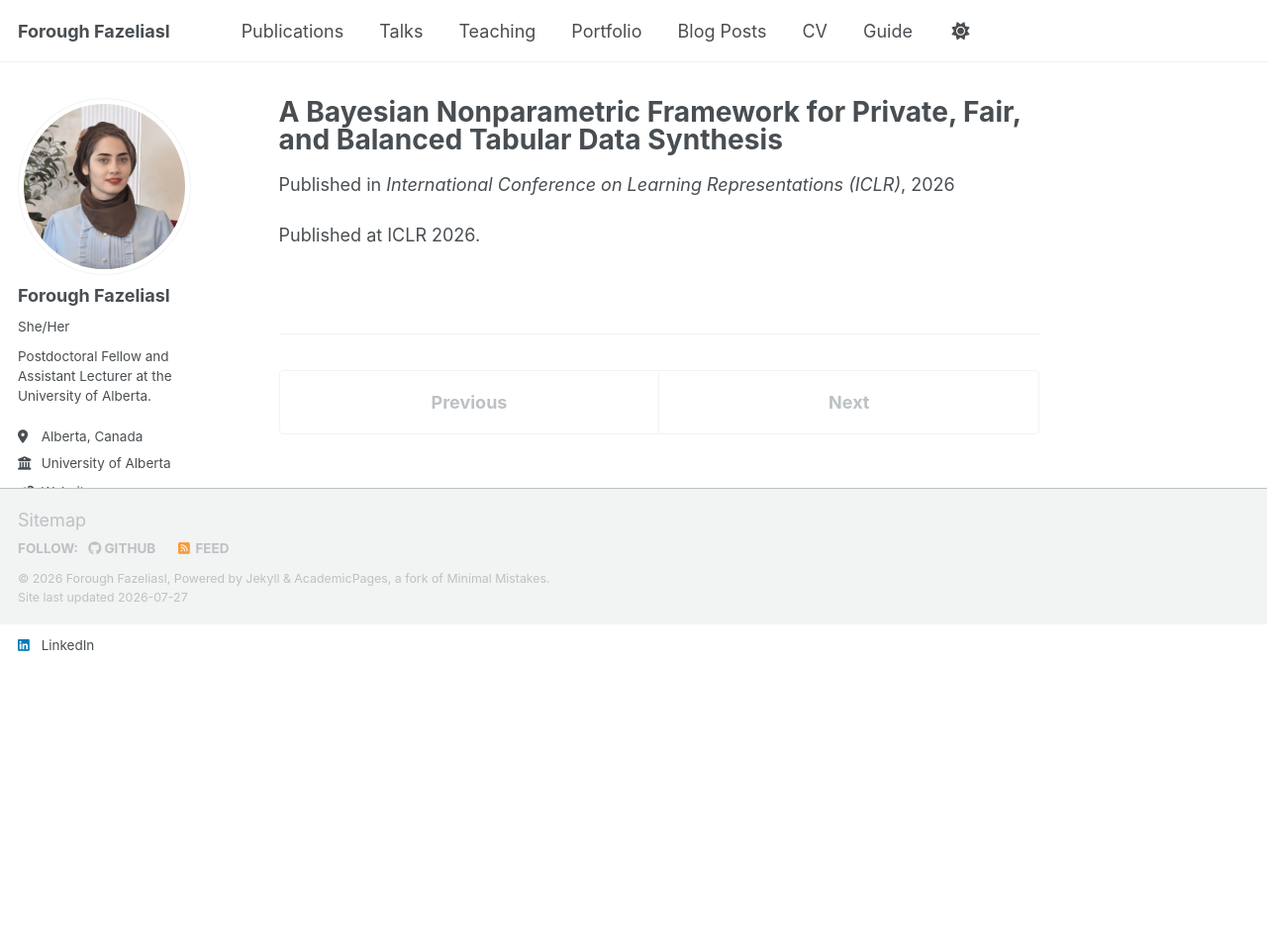
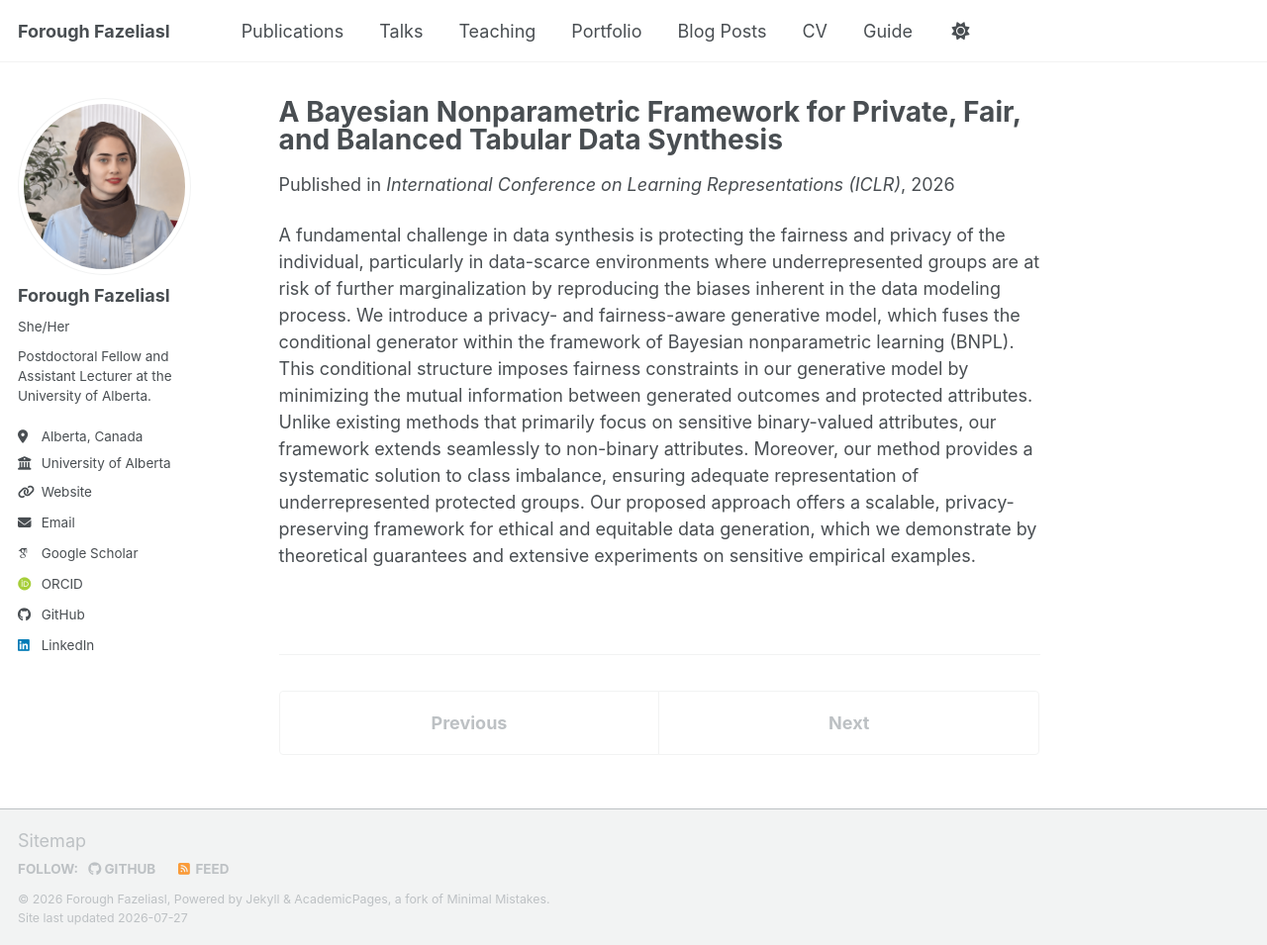
Before and after one commit to ForoughFazeliasl/ForoughFazeliasl.github.io, a Jekyll site: the page built from _publications/2026-01-01-iclr-private-fair-balanced-tabular-data.md, in a window 1280 px wide and 955 px high. Shown: the whole window at 99% size. Built offline with Jekyll 4.4.1, drawn with Linux system fonts in a browser that asks for light colours; some web fonts are replaced; a script bundle is joined from its source files by our own code; library files that are not in the unit come from our copies.

Commit message:
Update 2026-01-01-iclr-private-fair-balanced-tabular-data.md

```diff
--- a/_publications/2026-01-01-iclr-private-fair-balanced-tabular-data.md
+++ b/_publications/2026-01-01-iclr-private-fair-balanced-tabular-data.md
@@ -6,7 +6,18 @@
 excerpt: "Published at ICLR 2026."
 date: 2026-02-01
 venue: "International Conference on Learning Representations (ICLR)"
-paperurl:
+paperurl: 'https://openreview.net/pdf?id=j0czDrEnFc'
 ---
 
-Published at ICLR 2026.
+A fundamental challenge in data synthesis is protecting the fairness and privacy of
+the individual, particularly in data-scarce environments where underrepresented
+groups are at risk of further marginalization by reproducing the biases inherent in
+the data modeling process. We introduce a privacy- and fairness-aware generative
+model, which fuses the conditional generator within the framework of Bayesian
+nonparametric learning (BNPL). This conditional structure imposes fairness constraints in our generative model by minimizing the mutual information between
+generated outcomes and protected attributes. Unlike existing methods that primarily focus on sensitive binary-valued attributes, our framework extends seamlessly
+to non-binary attributes. Moreover, our method provides a systematic solution to
+class imbalance, ensuring adequate representation of underrepresented protected
+groups. Our proposed approach offers a scalable, privacy-preserving framework
+for ethical and equitable data generation, which we demonstrate by theoretical
+guarantees and extensive experiments on sensitive empirical examples.
```
